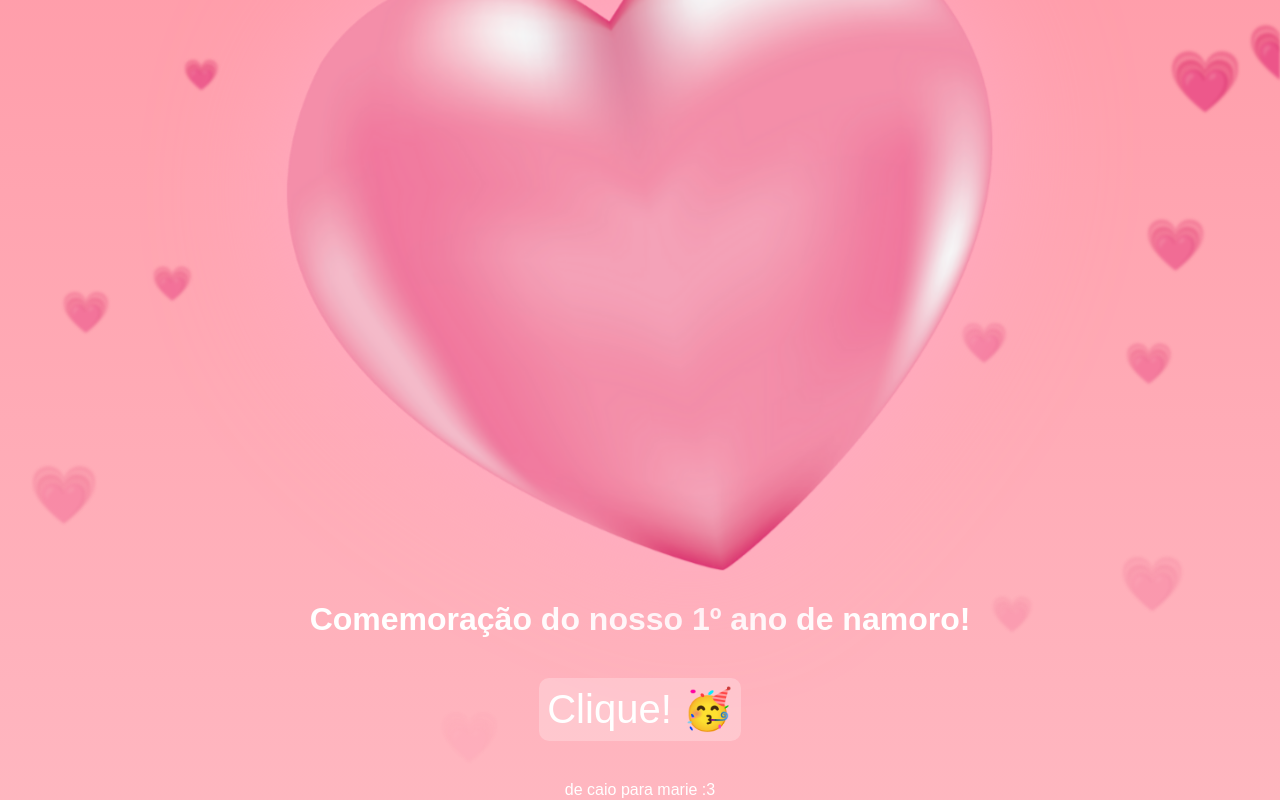
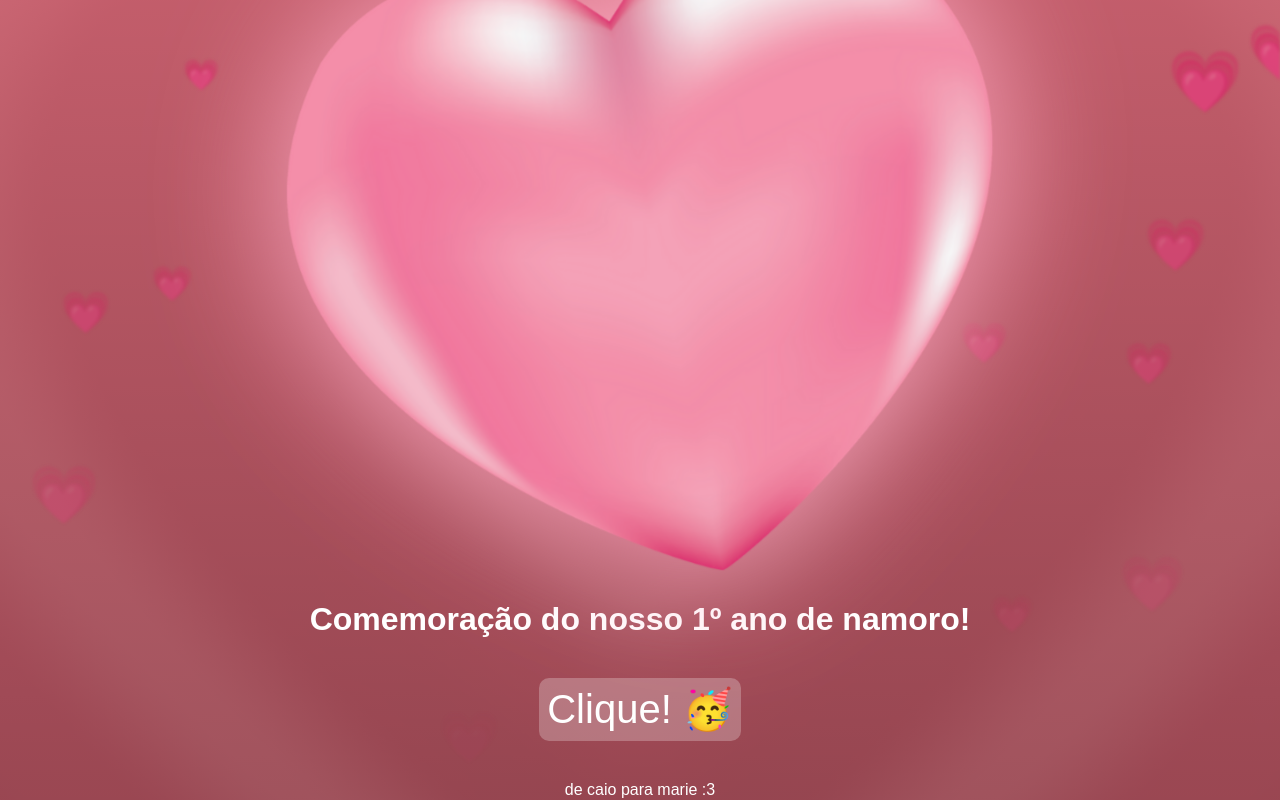
Before and after one commit to caiocarvalho14/1year, a plain HTML site: page index.html in a window 1280 px wide. Drawn offline with Linux system fonts and the light colour scheme; a web font is replaced by a local one.

Commit message:
Update style.css

```diff
--- a/styles/style.css
+++ b/styles/style.css
@@ -11,7 +11,7 @@ html {
 }
 
 body {
-    background: linear-gradient(to bottom, #ff7d8ebe, #ff7d8e8e), url(assets/background.png);
+    background: linear-gradient(to bottom, #ff7d8ebe, #ff7d8e8e), url(../assets/background.png);
     background-attachment: fixed;
     background-position: center;
     background-size: 120%;
```
